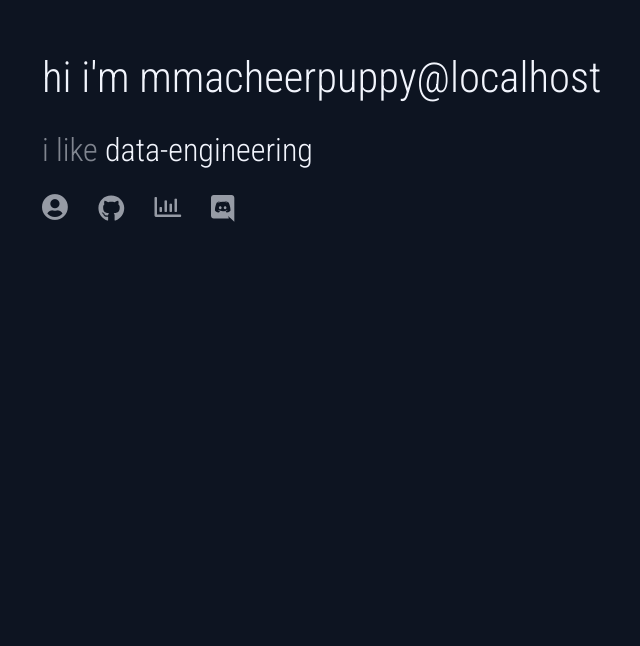
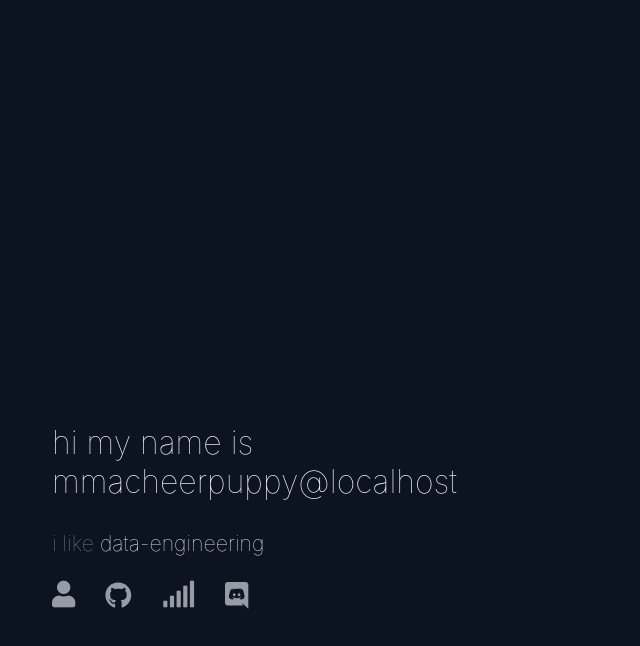
Before and after one commit to caldempsey/mmacheerpuppy.io, a React (Create React App) app: page / in a window 1280 px wide. Shown: the part 146-792 px from the top of the page, without its empty margins (30-670 px from the left). Built offline with nearby package versions, Linux system fonts and the light colour scheme.

Commit message:
Initial commit

```diff
--- a/package.json
+++ b/package.json
@@ -11,6 +11,7 @@
     "start": "react-scripts start",
     "build": "react-scripts build",
     "test": "react-scripts test",
+    "deploy": "aws s3 sync build/ s3://mmacheerpuppy.io",
     "eject": "react-scripts eject"
   },
   "eslintConfig": {
--- a/src/domain/common/components/ThingsRotation/ThingsRotation.jsx
+++ b/src/domain/common/components/ThingsRotation/ThingsRotation.jsx
@@ -1,14 +1,12 @@
-import React, { useEffect, useState } from 'react';
+import React, { useState } from 'react';
 import './animations.css';
 
 export default function ThingsRotation(props) {
   const [selectedThing, selectThing] = useState(0);
   const { things, style, color } = props;
-  useEffect(() => {
-    setTimeout(() => {
-      selectThing(Math.floor(Math.random() * things.length));
-    }, 7500);
-  }, [selectedThing, things.length]);
+  setTimeout(() => {
+    selectThing(Math.floor(Math.random() * things.length));
+  }, 7500);
   return (
     <span
       key={things[selectedThing]}
--- a/src/domain/root/views/HomeView.jsx
+++ b/src/domain/root/views/HomeView.jsx
@@ -23,7 +23,7 @@ const thingsILike = [
   'react',
   'containers',
   'networking & infrastructure',
-  'hario V60',
+  'hario V60 coffee',
   'elixir',
   'kubernates',
   'teaching programming over discord',
@@ -36,7 +36,7 @@ export default function HomeView(props) {
   return (
     <Flexbox
       style={{
-        height: '100%',
+        height: '100vh',
         width: '100%',
         backgroundColor: 'rgb(13,20,33)',
         flexDirection: 'column'
@@ -48,13 +48,14 @@ export default function HomeView(props) {
           margin: 'auto',
           height: '95%',
           width: '95%',
-          flexDirection: 'column'
+          flexDirection: 'column',
+          justifyContent: 'flex-end'
         }}
       >
-        <section style={{ minHeight: '20%' }} />
         <section>
           <h1>
-            hi i'm mmacheerpuppy@
+            hi my name is
+            <p /> mmacheerpuppy@
             <span>
               {String(window.location.hostname)
                 .replace(`${window.location.protocol}`, '')
@@ -70,13 +71,13 @@ export default function HomeView(props) {
         </section>
         <section className="links">
           <a className="social-link" href="data" title="Resume">
-            <i className="fas fa-lg  fa-user-circle" />
+            <i className="fas fa-lg  fa fa-user" />
           </a>
           <a className="social-link" href="https://github.com/mmacheerpuppy" title="GitHub">
             <i className="fab fa-lg fa-github" />
           </a>
           <a className="social-link" href="data" title="Analytics">
-            <i className="far fa-lg fa-chart-bar circle" />
+            <i className="far fa-lg fa fa-signal" />
           </a>
           <a className="social-link" href="https://progdisc.club/" title="Programming Discussions">
             <i className="fab fa-lg fa-discord circle" />
--- a/src/domain/root/views/styles.css
+++ b/src/domain/root/views/styles.css
@@ -3,13 +3,13 @@
 }
 
 h1 {
-  font-size: 200%;
-  font-weight: 200;
+  font-size: 150%;
+  font-weight: 100;
   margin-block-end: 0.1em;
 }
 
 h2 {
-  font-size: 150%;
+  font-size: 100%;
   font-weight: 100;
 }
 
@@ -18,7 +18,7 @@ h2 {
 }
 
 section {
-  padding-left: 40px;
+  padding-left: 50px;
   padding-bottom: 1.2rem;
 }
 
--- a/src/index.css
+++ b/src/index.css
@@ -4,9 +4,9 @@ body {
   height: 100%;
   width: 100%;
   display: flex;
-  font: 16pt 'Roboto Condensed', sans-serif;
-  font-family: 'Roboto Condensed', -apple-system, BlinkMacSystemFont, 'Segoe UI', 'Roboto', 'Oxygen',
-    'Ubuntu', 'Cantarell', 'Fira Sans', 'Droid Sans', 'Helvetica Neue', sans-serif;
+  font: 16pt 'Fira Sans', sans-serif;
+  font-family: 'Fira Sans', -apple-system, BlinkMacSystemFont, 'Segoe UI', 'Roboto', 'Oxygen',
+    'Ubuntu', 'Cantarell', 'Droid Sans', 'Helvetica Neue', sans-serif;
   -webkit-font-smoothing: antialiased;
   -moz-osx-font-smoothing: grayscale;
 }
```
Also changed, not shown: travis.yml (+9 -0 lines), 1 other file (tests, documents, lock files or other folders).
